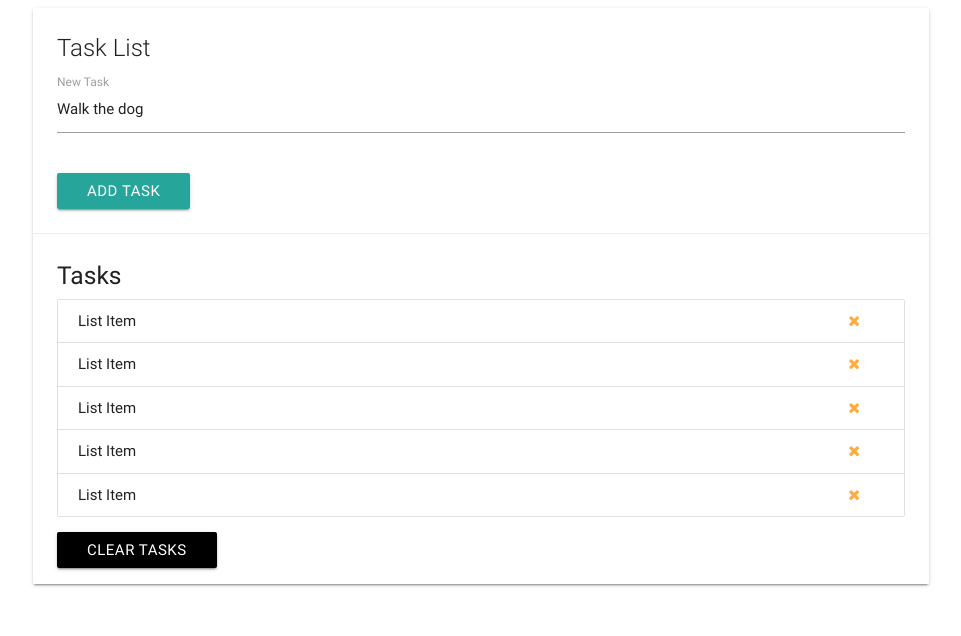
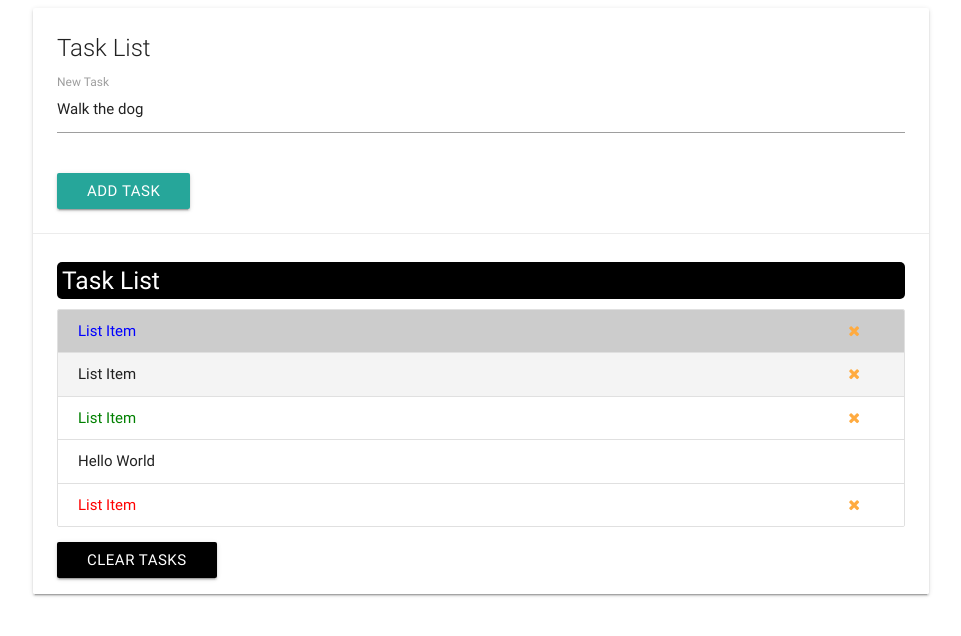
Before and after one commit to Devmustroc/daily-js, a plain HTML site: page DOM & Manipulation & Event/DOM Selectors for Single Elements/index.html in a window 1280 px wide. Shown: the whole page, without its empty margins (159-1120 px from the left). Drawn offline with nearby package versions, Linux system fonts and the light colour scheme.

Commit message:
DOM manipulation using getElementbById & QuerySelector

```diff
--- /dev/null
+++ b/DOM & Manipulation & Event/DOM Selectors for Single Elements/app.js
@@ -0,0 +1,34 @@
+// Document.getElementById()
+/*console.log(document.getElementById('task-title'));*/
+// Get things from the element
+/*console.log(document.getElementById('task-title').id);*/
+/*console.log(document.getElementById('task-title').className);*/
+
+const taskTitle = document.getElementById('task-title');
+
+// Change styling
+taskTitle.style.background = 'black';
+taskTitle.style.color = 'white'
+taskTitle.style.padding = '5px';
+taskTitle.style.borderRadius = '5px';
+// document.getElementById('task-title').style.display = 'none';
+
+
+// Change content
+taskTitle.textContent = 'Todo List';
+taskTitle.innerText = 'My Tasks';
+taskTitle.innerHTML = '<span style="color:White">Task List</span>';
+
+
+// Document.querySelector()
+console.log(document.querySelector('#task-title'));
+console.log(document.querySelector('.card-title'));
+console.log(document.querySelector('h5'));
+
+document.querySelector('li').style.color = 'red';
+document.querySelector('ul li').style.color = 'blue';
+document.querySelector('li:nth-child(3)').style.color = 'Green'
+document.querySelector('li:last-child').style.color = 'red';
+document.querySelector('li:nth-child(4)').textContent = 'Hello World';
+document.querySelector('li:nth-child(odd)').style.background = "#ccc";
+document.querySelector('li:nth-child(even)').style.background = "#f4f4f4";
--- a/DOM & Manipulation & Event/DOM Selectors for Single Elements/index.html
+++ b/DOM & Manipulation & Event/DOM Selectors for Single Elements/index.html
@@ -70,7 +70,7 @@
 </div>
 <script src="https://code.jquery.com/jquery-3.2.1.js" integrity="sha256-DZAnKJ/6XZ9si04Hgrsxu/8s717jcIzLy3oi35EouyE=" crossorigin="anonymous"></script>
 <script src="https://cdnjs.cloudflare.com/ajax/libs/materialize/0.100.2/js/materialize.min.js"></script>
-<script src="../DOM%20OverView/app.js"></script>
+<script src="app.js"></script>
 </body>
 
 </html>
```
